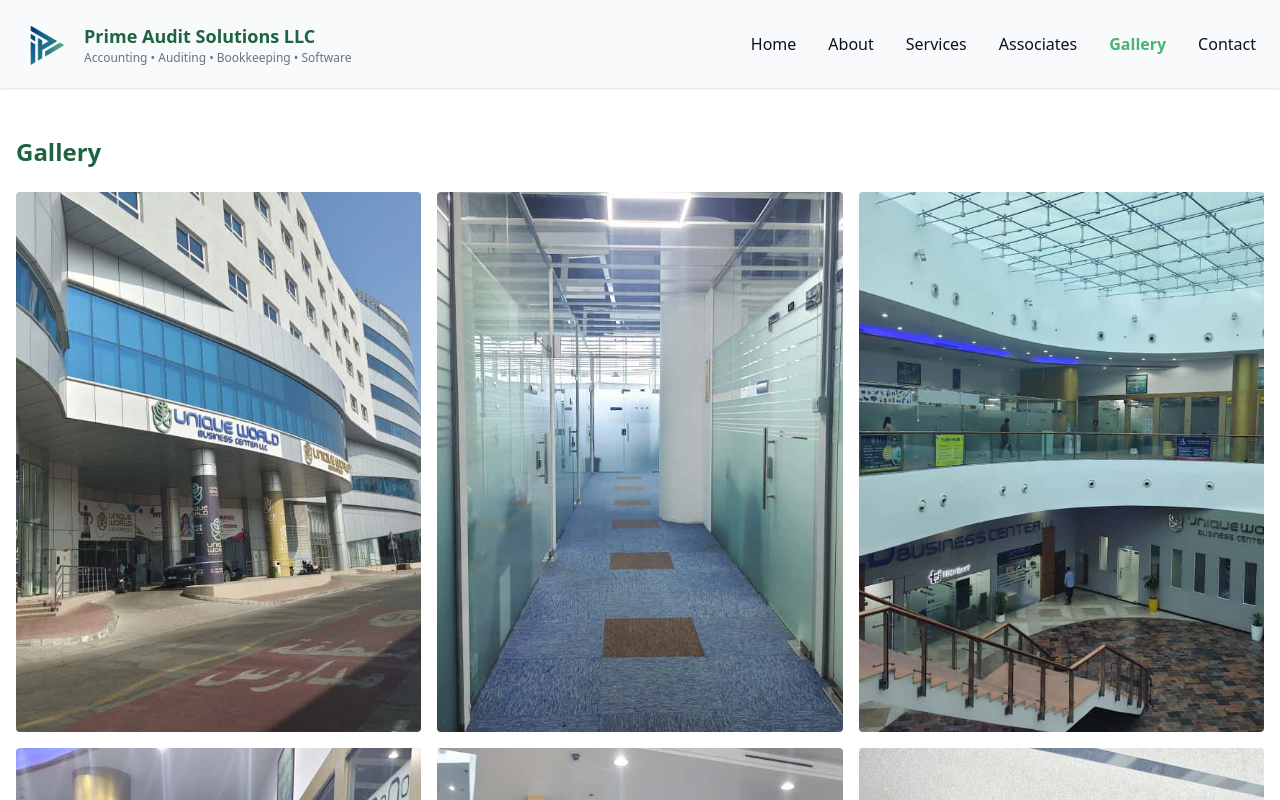
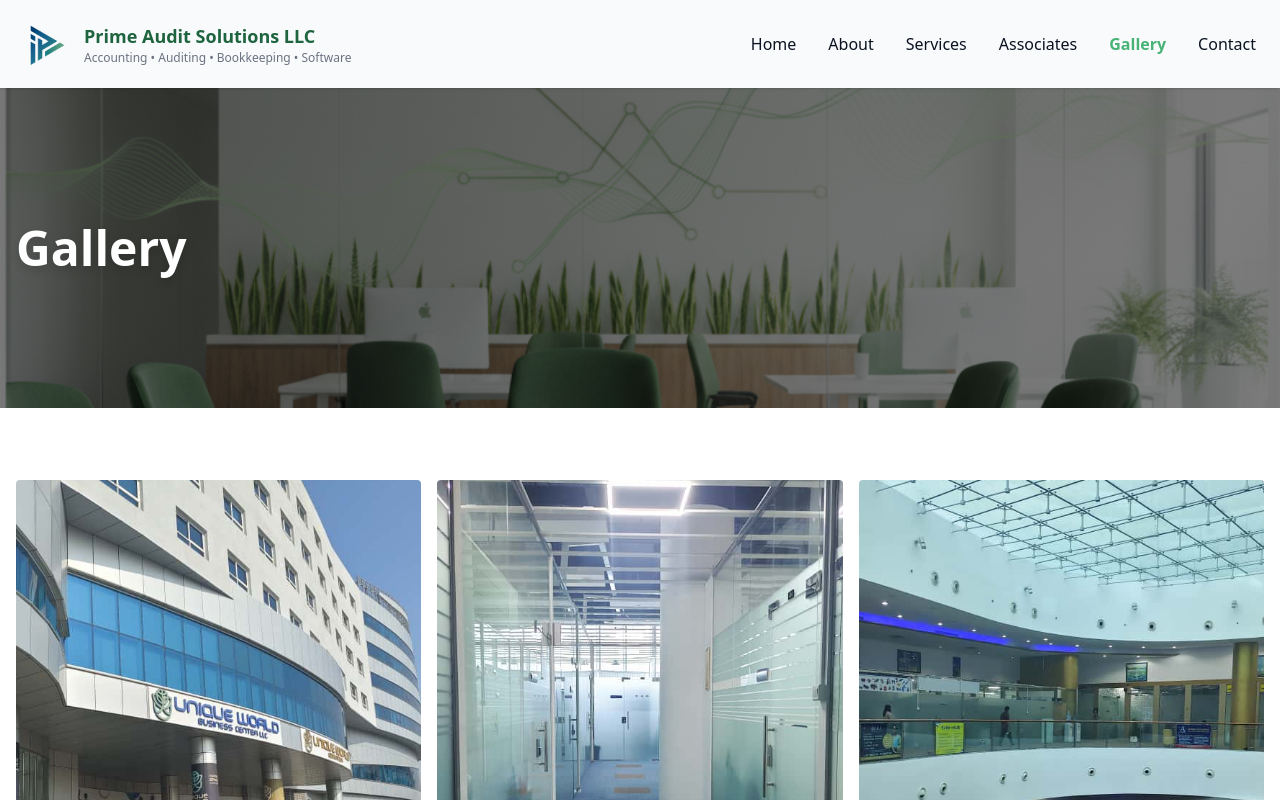
Before and after one commit to primeauditingdxb/prime-audit-next, a Next.js app: page /gallery in a window 1280 px wide. Shown: the top 800 px of the page. Built offline with nearby package versions, Linux system fonts and the light colour scheme.

Commit message:
few tweaks on pages, icon change

```diff
--- a/app/associates/page.tsx
+++ b/app/associates/page.tsx
@@ -20,7 +20,7 @@
                 <div className="absolute inset-0 bg-black/50" />
                 <div className="relative z-10 container mx-auto px-4 py-16 md:py-28">
                     <div className="max-w-3xl">
-                        <h1 className="text-white text-3xl md:text-4xl lg:text-5xl font-extrabold leading-tight text-center drop-shadow-lg">
+                        <h1 className="text-white text-3xl md:text-4xl lg:text-5xl font-extrabold leading-tight text-center md:text-left drop-shadow-lg">
                             {data.meta.bannerTitle}
                         </h1>
                         {/* {data.meta.description && (
--- a/app/gallery/page.tsx
+++ b/app/gallery/page.tsx
@@ -2,20 +2,46 @@
 
 export default function GalleryPage() {
     const data = getMarkdownSync('gallery')
+    const banner = data.meta.bannerImage
+
     return (
+
+        <>
+            <section
+                className="about-bg relative"
+                style={{
+                    backgroundImage: `url(${banner})`,
+                }}
+                aria-label={data.meta.bannerTitle || 'Associates'}
+            >
+                <div className="absolute inset-0 bg-black/50" />
+                <div className="relative z-10 container mx-auto px-4 py-16 md:py-28">
+                    <div className="max-w-3xl">
+                        <h1 className="text-white text-3xl md:text-4xl lg:text-5xl font-extrabold leading-tight text-center md:text-left drop-shadow-lg">
+                            {data.meta.bannerTitle}
+                        </h1>
+                        {/* {data.meta.description && (
+                            <p className="mt-4 text-white/90 max-w-2xl">{data.meta.description}</p>
+                        )} */}
+                    </div>
+                </div>
+            </section>
+
             <div className="container mx-auto px-4 py-12">
-      <h2 className="text-2xl font-semibold text-primary-dark">{data.meta.title}</h2>
+                {/* <h2 className="text-2xl font-semibold text-primary-dark">{data.meta.title}</h2> */}
                 <div className="mt-6 grid grid-cols-2 sm:grid-cols-3 gap-4">
                     {Array.from({ length: 6 }).map((_, i) => (
-          <div key={i} className="aspect-3/4 bg-gray-100 rounded overflow-hidden">
+                        <div key={i} className="aspect-3/4 bg-gray-100 rounded overflow-hidden transform transition-all duration-300 ease-out hover:shadow-2xl hover:-translate-y-1.5">
                             <img
                                 alt={`gallery-${i}`}
                                 src={`/images/gallery/gallery-${i + 1}.jpg`}
-              className="w-full h-full object-cover"
+                                className="w-full h-full object-cover "
                             />
                         </div>
                     ))}
                 </div>
             </div>
+        </>
+
     )
 }
--- a/app/services/page.tsx
+++ b/app/services/page.tsx
@@ -20,7 +20,7 @@
                 <div className="absolute inset-0 bg-black/50" />
                 <div className="relative z-10 container mx-auto px-4 py-16 md:py-28">
                     <div className="max-w-3xl">
-                        <h1 className="text-white text-3xl md:text-4xl lg:text-5xl font-extrabold leading-tight text-center drop-shadow-lg">
+                        <h1 className="text-white text-3xl md:text-4xl lg:text-5xl font-extrabold leading-tight text-center md:text-left drop-shadow-lg">
                             {data.meta.bannerTitle}
                         </h1>
                         {/* {data.meta.description && (
--- a/content/gallery.md
+++ b/content/gallery.md
@@ -1,5 +1,8 @@
 ---
 title: "Gallery"
+bannerImage: /images/banner-new.png
+bannerTitle: Gallery
+
 ---
 
 Gallery of our office and events. Images are stored under `/uploads/` and referenced by filename.
```
Also changed, not shown: content/about.md (line endings or trailing spaces), 1 other file (tests, documents, lock files or other folders). Lines whose indentation alone changed are shown as unchanged.
